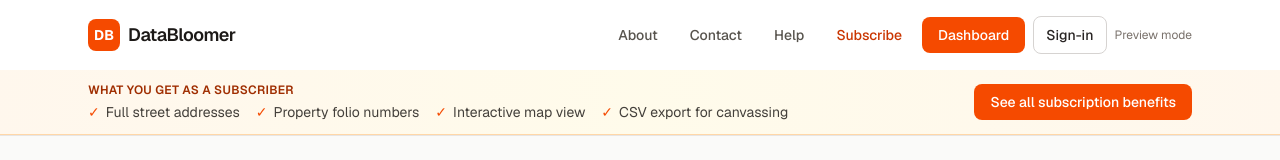
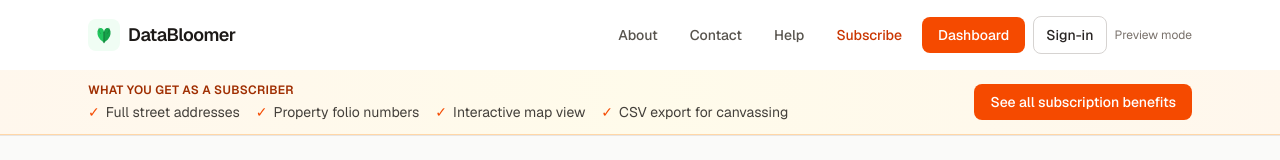
Before and after one commit to miamiglobalsolutions/databloomer, a Next.js app in the folder web/: page / in a window 1280 px wide. Shown: the top 160 px of the page. Built offline with nearby package versions, Linux system fonts and the light colour scheme; no server answers.

Commit message:
Replace orange DB badge with green two-leaf logo mark.
Use a shared SVG sprout icon in the site header, footer, and dashboard for DataBloomer branding.

Co-authored-by: Cursor <cursoragent@cursor.com>

```diff
--- a/web/src/app/dashboard/page.tsx
+++ b/web/src/app/dashboard/page.tsx
@@ -1,5 +1,6 @@
 import Link from "next/link";
 import { AccessAuthControls } from "@/components/access-auth-controls";
+import { DataBloomerLogoMark } from "@/components/databloomer-logo-mark";
 import { SubscriptionBenefitsBar } from "@/components/subscription-benefits-bar";
 import { LeadDashboard } from "./lead-dashboard";
 
@@ -24,9 +25,7 @@ export default async function DashboardPage({ searchParams }: PageProps) {
         <div className="mx-auto flex max-w-7xl flex-wrap items-center justify-between gap-4 px-6 py-4">
           <div className="flex items-center gap-4">
             <Link href="/" className="flex items-center gap-2">
-              <span className="inline-flex h-8 w-8 items-center justify-center rounded-lg bg-orange-600 text-sm font-bold text-white">
-                DB
-              </span>
+              <DataBloomerLogoMark />
               <span className="font-semibold">DataBloomer</span>
             </Link>
             <span className="hidden text-stone-400 sm:inline">/</span>
--- /dev/null
+++ b/web/src/components/databloomer-logo-mark.tsx
@@ -0,0 +1,54 @@
+type Props = {
+  className?: string;
+  size?: number;
+};
+
+/** Two-leaf bloom mark for DataBloomer branding */
+export function DataBloomerLogoMark({ className = "", size = 32 }: Props) {
+  return (
+    <span
+      className={`inline-flex shrink-0 items-center justify-center ${className}`}
+      aria-hidden
+    >
+      <svg
+        width={size}
+        height={size}
+        viewBox="0 0 32 32"
+        fill="none"
+        xmlns="http://www.w3.org/2000/svg"
+        role="img"
+        aria-label="DataBloomer"
+      >
+        <rect width="32" height="32" rx="8" fill="#f0fdf4" />
+        <path
+          d="M16 23.5C16 23.5 8.5 19.5 9.5 12.5C10.2 8.5 13.5 8 15.5 11C15.8 11.5 16 12.2 16 13.2V23.5Z"
+          fill="#22c55e"
+        />
+        <path
+          d="M16 23.5C16 23.5 23.5 19.5 22.5 12.5C21.8 8.5 18.5 8 16.5 11C16.2 11.5 16 12.2 16 13.2V23.5Z"
+          fill="#16a34a"
+        />
+        <path
+          d="M16 13.2V23.5"
+          stroke="#15803d"
+          strokeWidth="1.25"
+          strokeLinecap="round"
+        />
+        <path
+          d="M12.5 14.5C11 12.5 10.5 10.5 11 9"
+          stroke="#14532d"
+          strokeWidth="0.6"
+          strokeLinecap="round"
+          opacity="0.4"
+        />
+        <path
+          d="M19.5 14.5C21 12.5 21.5 10.5 21 9"
+          stroke="#14532d"
+          strokeWidth="0.6"
+          strokeLinecap="round"
+          opacity="0.4"
+        />
+      </svg>
+    </span>
+  );
+}
--- a/web/src/components/site-footer.tsx
+++ b/web/src/components/site-footer.tsx
@@ -5,6 +5,7 @@ import {
   MIAMI_AREA_PAGES,
 } from "@/lib/miami-dade/areas";
 import { AREA_REGION_LABELS, AREA_REGION_ORDER } from "@/lib/miami-dade/area-regions";
+import { DataBloomerLogoMark } from "./databloomer-logo-mark";
 
 export function SiteFooter() {
   const featured = getFeaturedAreas();
@@ -16,9 +17,7 @@ export function SiteFooter() {
         <div className="grid gap-10 sm:grid-cols-2 lg:grid-cols-4">
           <div>
             <Link href="/" className="flex items-center gap-2">
-              <span className="inline-flex h-8 w-8 items-center justify-center rounded-lg bg-orange-600 text-sm font-bold text-white">
-                DB
-              </span>
+              <DataBloomerLogoMark />
               <span className="text-lg font-semibold tracking-tight">DataBloomer</span>
             </Link>
             <p className="mt-3 text-sm leading-relaxed text-stone-600">
--- a/web/src/components/site-header.tsx
+++ b/web/src/components/site-header.tsx
@@ -1,5 +1,6 @@
 import Link from "next/link";
 import { AccessAuthControls } from "./access-auth-controls";
+import { DataBloomerLogoMark } from "./databloomer-logo-mark";
 import { SubscriptionBenefitsBar } from "./subscription-benefits-bar";
 
 type Props = {
@@ -12,9 +13,7 @@ export function SiteHeader({ active, showBenefitsBar = active !== "subscribe" }:
     <header className="border-b border-stone-200 bg-white">
       <div className="mx-auto flex max-w-6xl flex-wrap items-center justify-between gap-4 px-6 py-4">
         <Link href="/" className="flex items-center gap-2">
-          <span className="inline-flex h-8 w-8 items-center justify-center rounded-lg bg-orange-600 text-sm font-bold text-white">
-            DB
-          </span>
+          <DataBloomerLogoMark />
           <span className="text-lg font-semibold tracking-tight">DataBloomer</span>
         </Link>
         <nav className="flex flex-wrap items-center gap-2">
```
